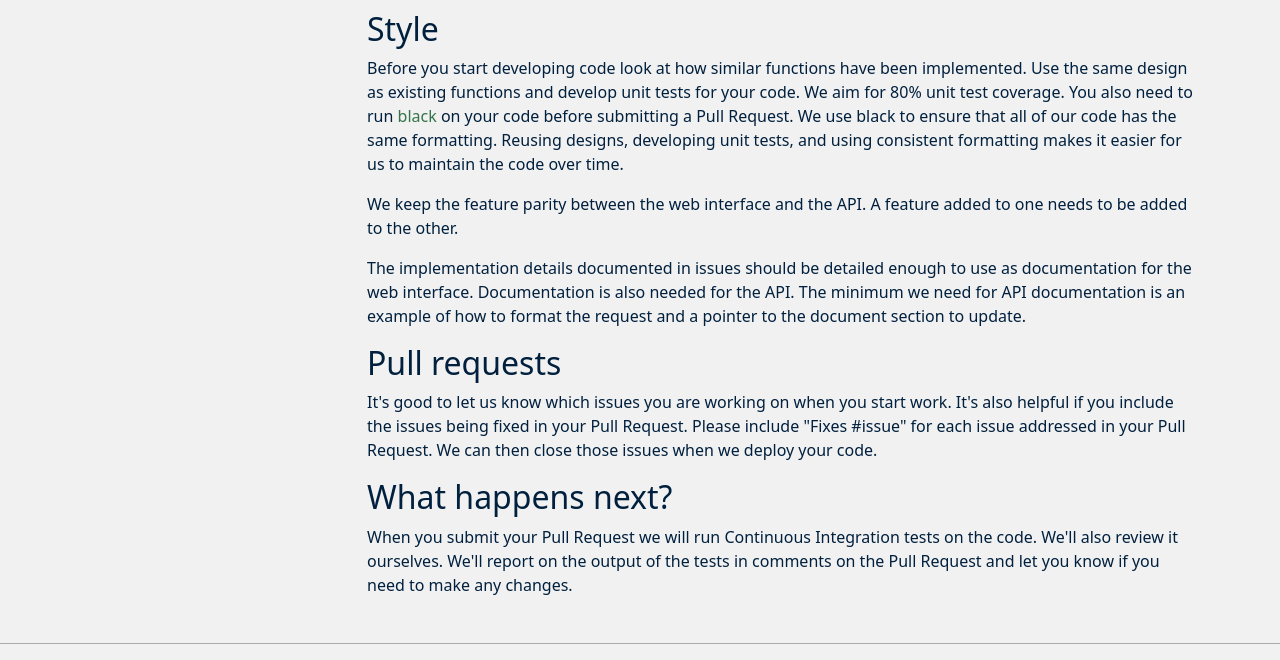
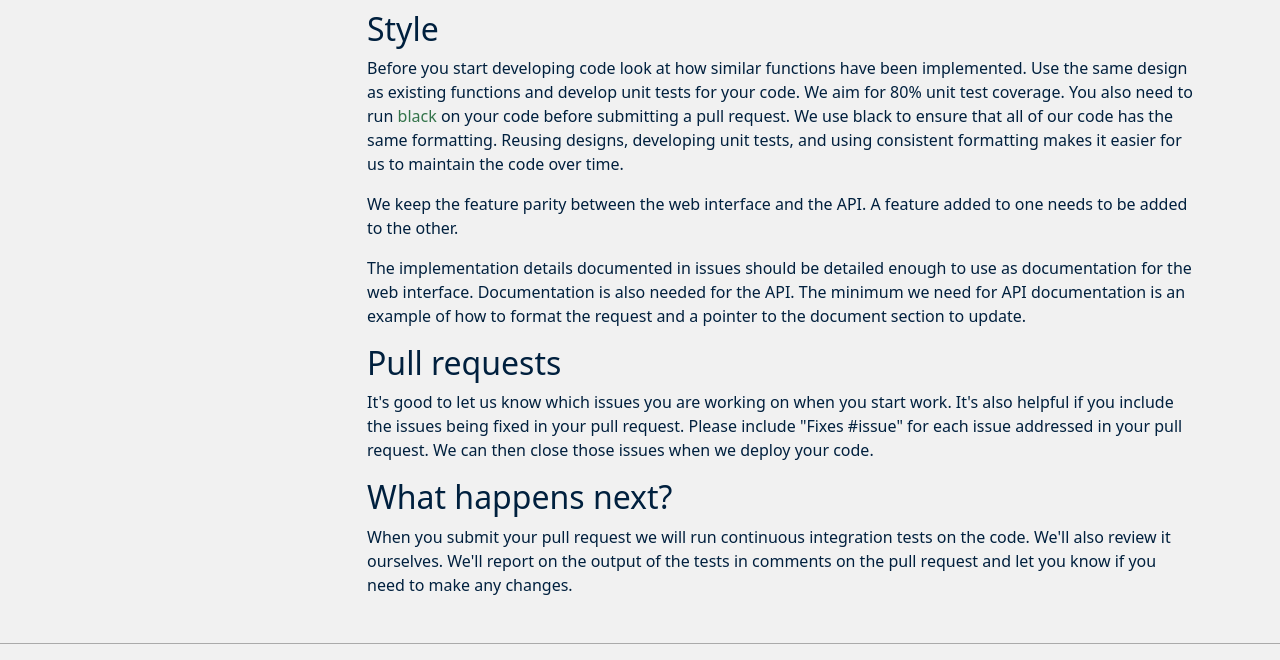
Before and after one commit to peeringdb/docs, an MkDocs documentation site: the page built from docs/howto/get-started-developing.md, in a window 1280 px wide and 1289 px high. Shown: the part 589-1249 px from the top of the window. Built offline with MkDocs 1.6.1, drawn with Linux system fonts in a browser that asks for light colours; nearby versions of some CDN libraries.

Commit message:
Copy edits.

```diff
--- a/docs/howto/get-started-developing.md
+++ b/docs/howto/get-started-developing.md
@@ -16,7 +16,7 @@ If you want to develop code for an issue that has achieved consensus on GitHub,
 
 ## Style
 
-Before you start developing code look at how similar functions have been implemented. Use the same design as existing functions and develop unit tests for your code. We aim for 80% unit test coverage. You also need to run [black](https://pypi.org/project/black/) on your code before submitting a Pull Request. We use black to ensure that all of our code has the same formatting. Reusing designs, developing unit tests, and using consistent formatting makes it easier for us to maintain the code over time.
+Before you start developing code look at how similar functions have been implemented. Use the same design as existing functions and develop unit tests for your code. We aim for 80% unit test coverage. You also need to run [black](https://pypi.org/project/black/) on your code before submitting a pull request. We use black to ensure that all of our code has the same formatting. Reusing designs, developing unit tests, and using consistent formatting makes it easier for us to maintain the code over time.
 
 We keep the feature parity between the web interface and the API. A feature added to one needs to be added to the other.
 
@@ -24,8 +24,8 @@ The implementation details documented in issues should be detailed enough to use
 
 ## Pull requests
 
-It's good to let us know which issues you are working on when you start work. It's also helpful if you include the issues being fixed in your Pull Request. Please include "Fixes #issue" for each issue addressed in your Pull Request. We can then close those issues when we deploy your code.
+It's good to let us know which issues you are working on when you start work. It's also helpful if you include the issues being fixed in your pull request. Please include "Fixes #issue" for each issue addressed in your pull request. We can then close those issues when we deploy your code.
 
 ## What happens next?
 
-When you submit your Pull Request we will run Continuous Integration tests on the code. We'll also review it ourselves. We'll report on the output of the tests in comments on the Pull Request and let you know if you need to make any changes.
+When you submit your pull request we will run continuous integration tests on the code. We'll also review it ourselves. We'll report on the output of the tests in comments on the pull request and let you know if you need to make any changes.
```
